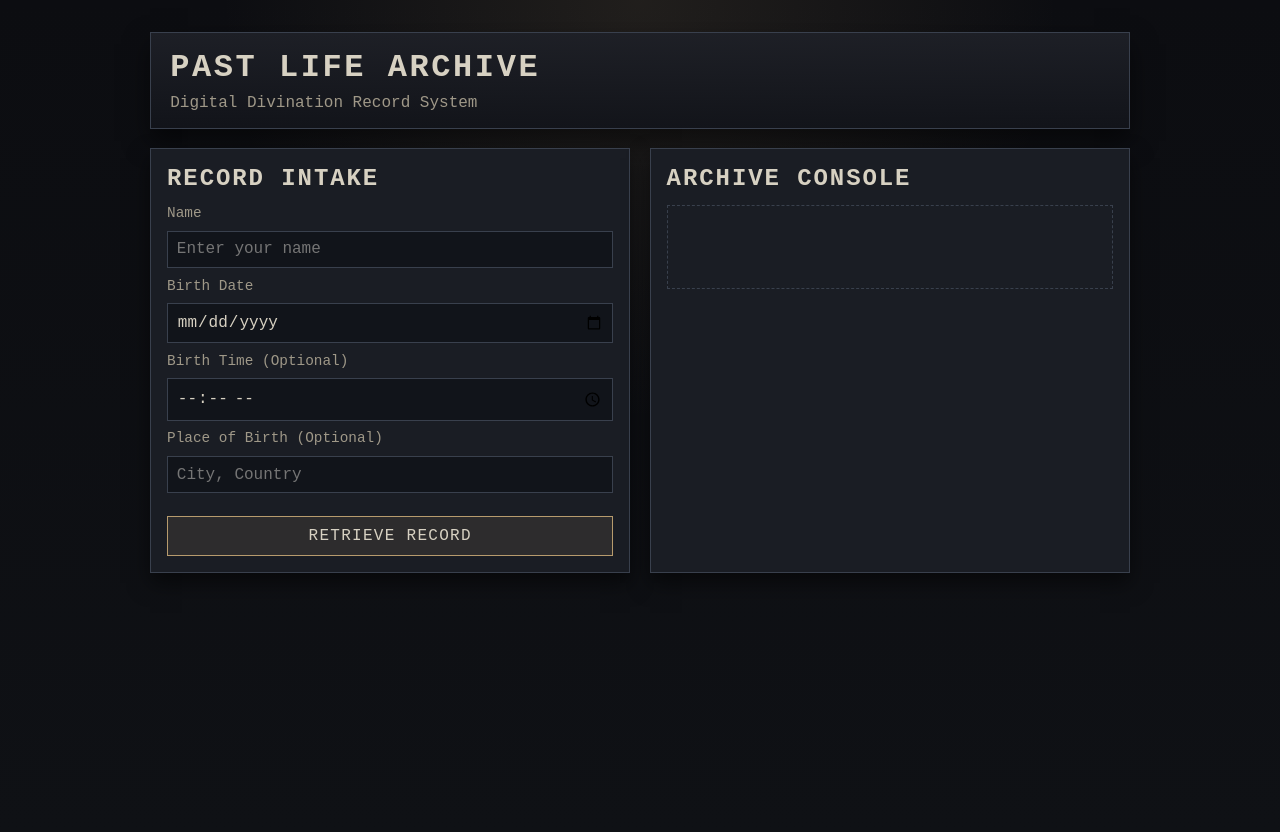
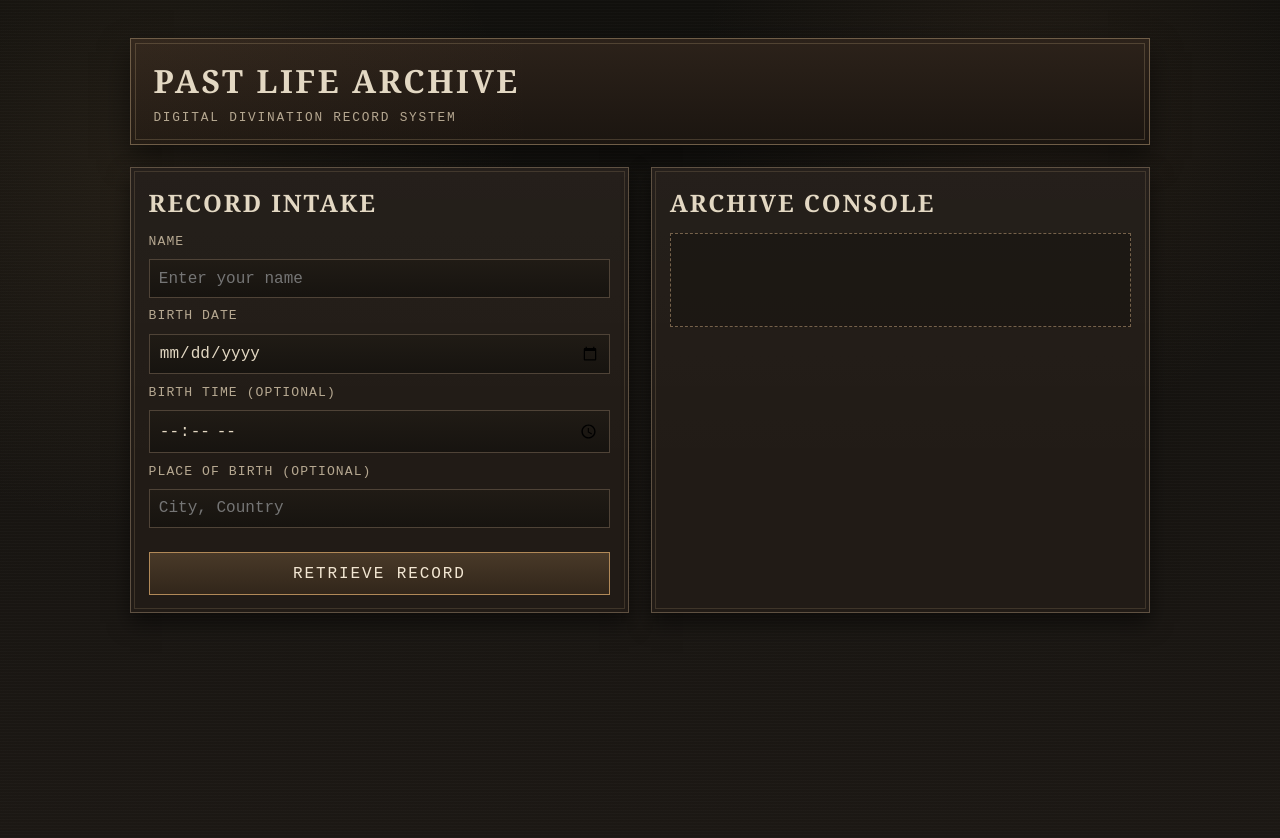
Before and after one commit to dwivm163-dot/cc-final, a plain HTML site: page index.html in a window 1280 px wide. Drawn offline with Linux system fonts and the light colour scheme.

Commit message:
Update styles.css

```diff
--- a/styles.css
+++ b/styles.css
@@ -1,11 +1,14 @@
 :root {
-  --bg: #0f1115;
-  --panel: #1a1d24;
-  --border: #39404d;
-  --text: #d7d1c2;
-  --muted: #9f9888;
-  --accent: #b79b6d;
-  --danger: #d57f7f;
+  --bg-ink: #11100d;
+  --bg-wood: #1c1814;
+  --panel-dark: #211b16;
+  --panel-paper: #e7dcc5;
+  --border: #5f5142;
+  --text-main: #e3d8c3;
+  --text-muted: #b6a891;
+  --text-paper: #2d241b;
+  --accent: #b18958;
+  --danger: #b45e5e;
   --shadow: rgba(0, 0, 0, 0.5);
 }
 
@@ -18,25 +21,38 @@ body {
   min-height: 100vh;
   font-family: "Courier New", Courier, monospace;
   background:
-    radial-gradient(circle at top, rgba(183, 155, 109, 0.12), transparent 40%),
-    linear-gradient(180deg, #0c0d11 0%, var(--bg) 100%);
-  color: var(--text);
+    radial-gradient(circle at 12% 20%, rgba(177, 137, 88, 0.1), transparent 28%),
+    radial-gradient(circle at 80% 12%, rgba(137, 99, 66, 0.13), transparent 26%),
+    repeating-linear-gradient(
+      0deg,
+      rgba(255, 255, 255, 0.015),
+      rgba(255, 255, 255, 0.015) 1px,
+      transparent 1px,
+      transparent 3px
+    ),
+    linear-gradient(180deg, var(--bg-ink) 0%, var(--bg-wood) 100%);
+  color: var(--text-main);
+  letter-spacing: 0.01em;
 }
 
 .app-shell {
-  width: min(980px, 92%);
-  margin: 2rem auto;
+  width: min(1020px, 92%);
+  margin: 2.4rem auto;
   display: grid;
   grid-template-columns: 1fr 1fr;
-  gap: 1.2rem;
+  gap: 1.4rem;
 }
 
 .archive-header {
   grid-column: 1 / -1;
-  border: 1px solid var(--border);
-  background: linear-gradient(180deg, rgba(30, 32, 39, 0.95), rgba(18, 20, 26, 0.95));
-  padding: 1rem 1.2rem;
-  box-shadow: 0 12px 24px var(--shadow);
+  border: 1px solid #6f5d47;
+  outline: 1px solid rgba(215, 187, 140, 0.22);
+  outline-offset: -6px;
+  background:
+    linear-gradient(90deg, rgba(177, 137, 88, 0.06), transparent 40%),
+    linear-gradient(180deg, #2c221a 0%, #1b1510 100%);
+  padding: 1.2rem 1.4rem;
+  box-shadow: 0 14px 28px var(--shadow);
 }
 
 h1,
@@ -44,39 +60,51 @@ h2 {
   margin: 0;
   letter-spacing: 0.08em;
   text-transform: uppercase;
+  font-family: Georgia, "Times New Roman", serif;
+  font-weight: 600;
 }
 
 .subhead {
   margin: 0.5rem 0 0;
-  color: var(--muted);
+  color: var(--text-muted);
+  text-transform: uppercase;
+  letter-spacing: 0.14em;
+  font-size: 0.8rem;
 }
 
 .input-panel,
 .output-panel {
   border: 1px solid var(--border);
-  background-color: var(--panel);
-  padding: 1rem;
+  outline: 1px solid rgba(200, 171, 130, 0.18);
+  outline-offset: -5px;
+  background:
+    linear-gradient(180deg, rgba(255, 255, 255, 0.02), transparent 70%),
+    var(--panel-dark);
+  padding: 1.1rem;
   box-shadow: 0 10px 20px var(--shadow);
 }
 
 form {
   display: flex;
   flex-direction: column;
-  gap: 0.6rem;
-  margin-top: 0.8rem;
+  gap: 0.65rem;
+  margin-top: 0.95rem;
 }
 
 label {
-  font-size: 0.9rem;
-  color: var(--muted);
+  font-size: 0.82rem;
+  color: var(--text-muted);
+  text-transform: uppercase;
+  letter-spacing: 0.08em;
 }
 
 input {
-  background: #11141a;
-  border: 1px solid var(--border);
-  color: var(--text);
+  background:
+    linear-gradient(180deg, rgba(32, 27, 21, 0.95), rgba(22, 19, 15, 0.95));
+  border: 1px solid #4f4337;
+  color: var(--text-main);
   font: inherit;
-  padding: 0.55rem;
+  padding: 0.58rem;
 }
 
 input:focus {
@@ -85,19 +113,20 @@ input:focus {
 }
 
 button {
-  margin-top: 0.8rem;
-  padding: 0.65rem;
+  margin-top: 0.9rem;
+  padding: 0.7rem;
   border: 1px solid var(--accent);
-  background: rgba(183, 155, 109, 0.12);
-  color: var(--text);
+  background:
+    linear-gradient(180deg, rgba(177, 137, 88, 0.28), rgba(87, 62, 36, 0.3));
+  color: #f2e6d2;
   cursor: pointer;
   font: inherit;
   text-transform: uppercase;
-  letter-spacing: 0.08em;
+  letter-spacing: 0.12em;
 }
 
 button:hover {
-  background: rgba(183, 155, 109, 0.2);
+  filter: brightness(1.08);
 }
 
 button:disabled {
@@ -106,20 +135,33 @@ button:disabled {
 }
 
 .status-log {
-  min-height: 84px;
-  border: 1px dashed var(--border);
-  padding: 0.8rem;
-  margin-top: 0.8rem;
-  color: var(--muted);
+  min-height: 94px;
+  border: 1px dashed #76624b;
+  background: rgba(15, 12, 10, 0.35);
+  padding: 0.9rem;
+  margin-top: 0.9rem;
+  color: #d2c3ac;
   white-space: pre-line;
+  line-height: 1.6;
 }
 
 .record-output {
-  margin-top: 0.9rem;
-  border: 1px solid var(--border);
-  background: #12151c;
-  padding: 1rem;
+  margin-top: 1rem;
+  border: 1px solid #8b7459;
+  background:
+    radial-gradient(circle at top, rgba(255, 255, 255, 0.2), transparent 55%),
+    repeating-linear-gradient(
+      0deg,
+      rgba(46, 34, 23, 0.05),
+      rgba(46, 34, 23, 0.05) 1px,
+      transparent 1px,
+      transparent 4px
+    ),
+    var(--panel-paper);
+  color: var(--text-paper);
+  padding: 1.15rem;
   line-height: 1.5;
+  box-shadow: inset 0 0 0 1px rgba(109, 84, 56, 0.35);
 }
 
 .record-output p {
@@ -127,16 +169,22 @@ button:disabled {
 }
 
 .record-output .record-title {
-  color: var(--accent);
+  color: #6d4f30;
+  letter-spacing: 0.08em;
+  font-family: Georgia, "Times New Roman", serif;
 }
 
 .record-output .label {
-  color: var(--muted);
+  color: #6d543a;
+  text-transform: uppercase;
+  letter-spacing: 0.06em;
+  font-size: 0.84rem;
 }
 
 .record-output .warning {
   color: var(--danger);
-  margin-top: 0.9rem;
+  margin-top: 1rem;
+  font-style: italic;
 }
 
 .hidden {
```
